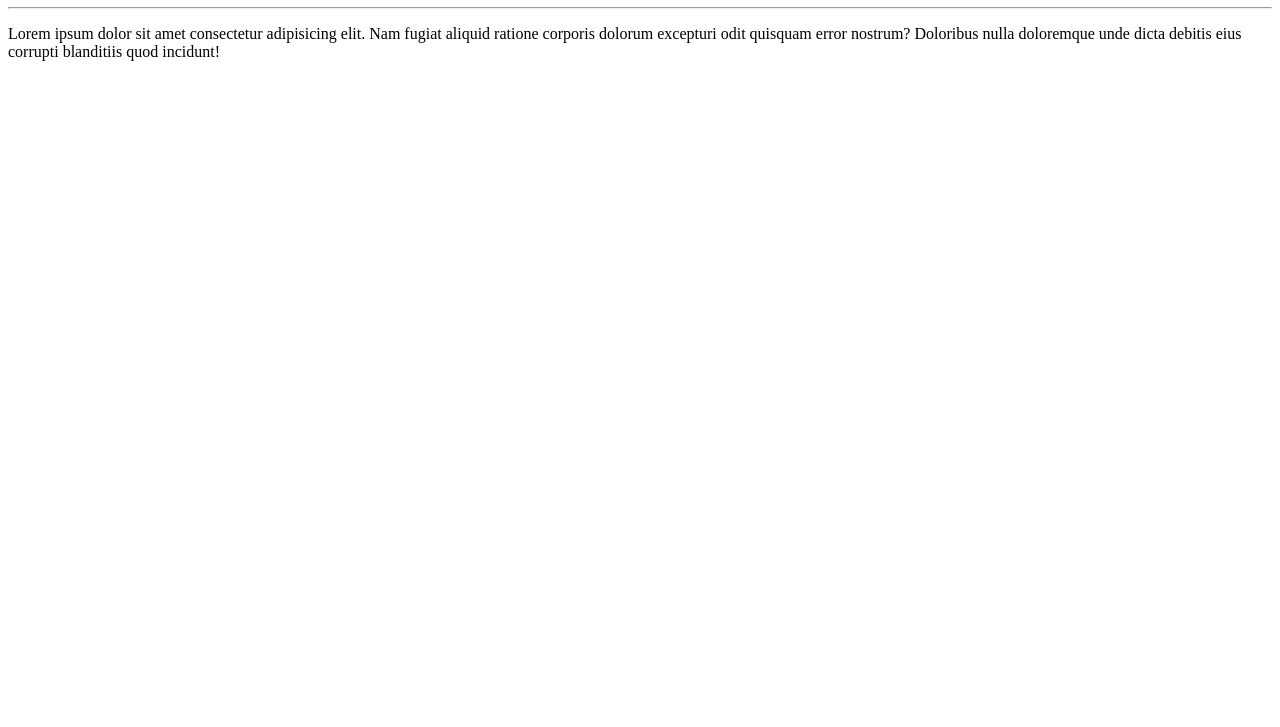
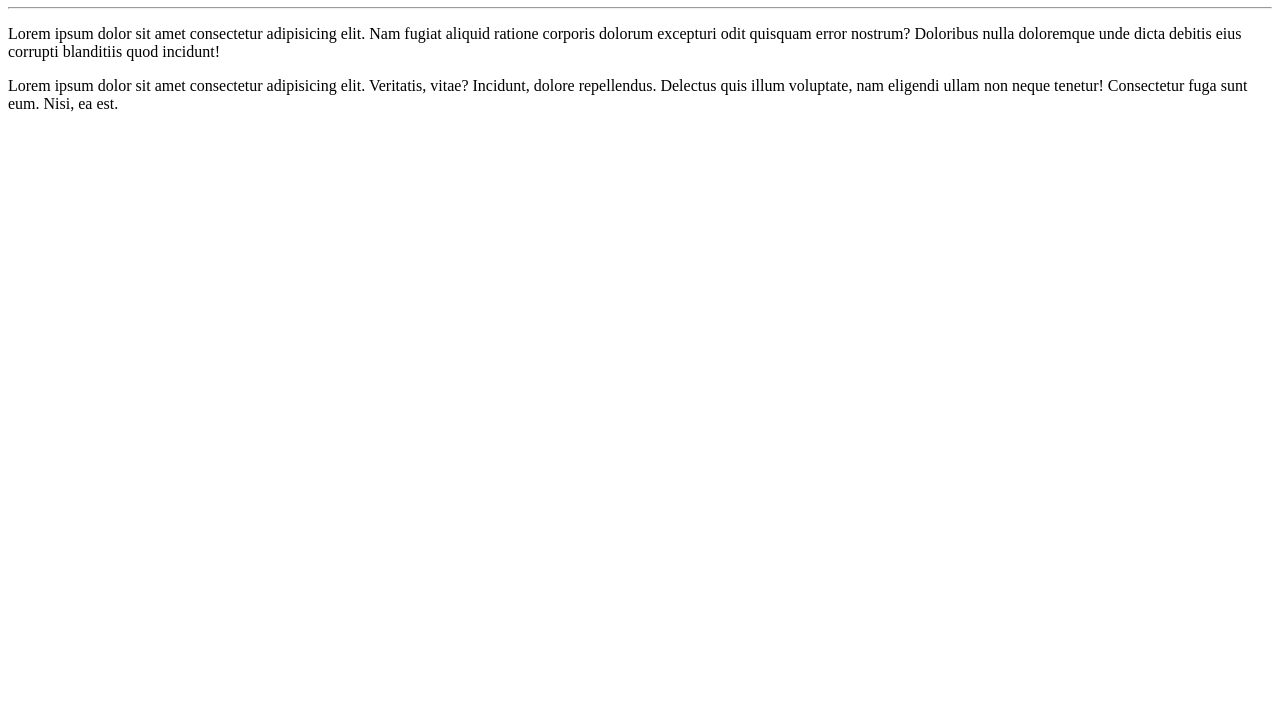
Before and after one commit to JordanAguiar/Ola-mundo, a plain HTML site: page site-exemplo/index.html in a window 1280 px wide. Shown: the part 73-800 px from the top of the page. Drawn offline with Linux system fonts and the light colour scheme.

Commit message:
Adicionei um paragrafo

```diff
--- a/site-exemplo/index.html
+++ b/site-exemplo/index.html
@@ -9,5 +9,6 @@
     <h1>Olá, mundo</h1>
     <hr>
     <p>Lorem ipsum dolor sit amet consectetur adipisicing elit. Nam fugiat aliquid ratione corporis dolorum excepturi odit quisquam error nostrum? Doloribus nulla doloremque unde dicta debitis eius corrupti blanditiis quod incidunt!</p>
+    <p>Lorem ipsum dolor sit amet consectetur adipisicing elit. Veritatis, vitae? Incidunt, dolore repellendus. Delectus quis illum voluptate, nam eligendi ullam non neque tenetur! Consectetur fuga sunt eum. Nisi, ea est.</p>
 </body>
 </html>
```
